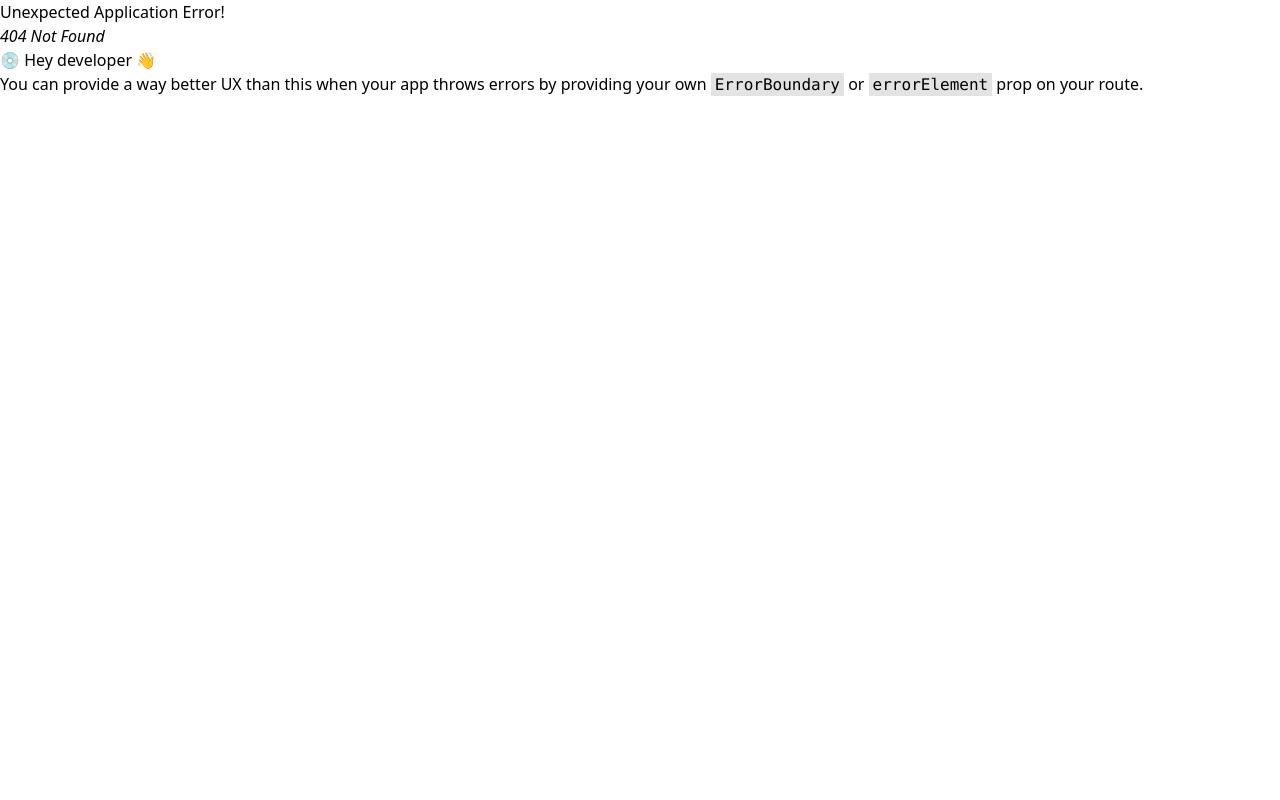
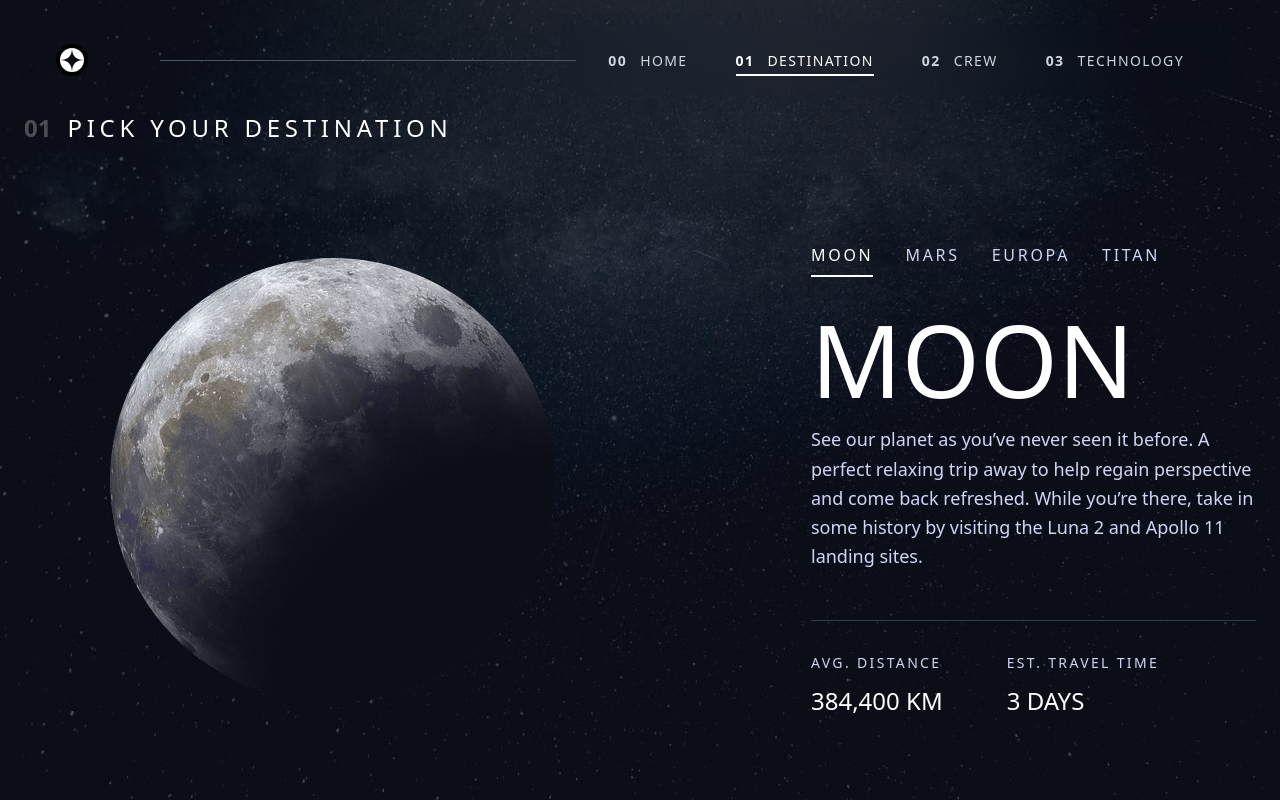
Before and after one commit to Ebrahim-hamada/Space, a React (Vite) app: page /destination in a window 1280 px wide. Before the commit this address had no page. Built offline with nearby package versions, Linux system fonts and the light colour scheme.

Commit message:
secound commit

```diff
--- a/src/App.jsx
+++ b/src/App.jsx
@@ -2,12 +2,15 @@ import React from 'react'
 import { createBrowserRouter, RouterProvider } from 'react-router-dom'
 import Layout from './Components/Layout/Layout'
 import Home from './Components/home/Home';
+import Destination from './Components/Destination/Destination';
 
 const App = () => {
   const router= createBrowserRouter([
     {
       path:"" , element: <Layout/>, children:[
-        {index:true , element:<Home/>}]
+        {index:true , element:<Home/>},
+        {path:"/destination" , element:<Destination/>},
+      ]
 
     }
   ])
--- /dev/null
+++ b/src/Components/destination/Destination.jsx
@@ -0,0 +1,131 @@
+import React, { useEffect, useState } from 'react';
+import './Destination.css'
+import desktopBackground from "../../assets/image/destination/background-destination-desktop.jpg";
+import tabletBackground from "../../assets/image/destination/background-destination-tablet.jpg";
+import mobileBackground from "../../assets/image/destination/background-destination-mobile.jpg";
+import moon from "../../assets/image/destination/image-moon.png";
+import mars from "../../assets/image/destination/image-mars.png";
+import europa from "../../assets/image/destination/image-europa.png";
+import titan from "../../assets/image/destination/image-titan.png";
+
+const Destination = () => {
+  const [activeDestination, setActiveDestination] = useState('MOON');
+  const [backgroundImage, setBackgroundImage] = useState(desktopBackground); // تصحيح خطأ كتابة desktop
+
+  useEffect(() => {
+    const handleResize = () => {
+      if (window.innerWidth <= 768) {
+        setBackgroundImage(mobileBackground);
+      } else if (window.innerWidth <= 1024) {
+        setBackgroundImage(tabletBackground);
+      } else {
+        setBackgroundImage(desktopBackground);
+      }
+    };
+    handleResize();
+    window.addEventListener("resize", handleResize);
+    return () => window.removeEventListener("resize", handleResize);
+  }, []);
+
+  const destinations = {
+    MOON: {
+      title: 'MOON',
+      description: "See our planet as you’ve never seen it before. A perfect relaxing trip away to help regain perspective and come back refreshed. While you’re there, take in some history by visiting the Luna 2 and Apollo 11 landing sites.",
+      avgDistance: '384,400 KM',
+      estTravelTime: '3 DAYS',
+      image: moon // إزالة الأقواس المعقوفة
+    },
+    MARS: {
+      title: 'MARS',
+      description: "Don't forget to pack your hiking boots. You'll need them to tackle Olympus Mons, the tallest planetary mountain in our solar system. It's two and a half times the size of Everest!",
+      avgDistance: '225 MIL. KM',
+      estTravelTime: '9 MONTHS',
+      image: mars // إزالة الأقواس المعقوفة
+    },
+    EUROPA: {
+      title: 'EUROPA',
+      description: 'The smallest of the four Galilean moons orbiting Jupiter, Europa is a winter lover\'s dream. With an icy surface, it\'s perfect for a bit of ice skating, curling, hockey, or simple relaxation in your snug wintery cabin.',
+      avgDistance: '628 MIL. KM',
+      estTravelTime: '3 YEARS',
+      image: europa // إزالة الأقواس المعقوفة
+    },
+    TITAN: {
+      title: 'TITAN',
+      description: 'The only moon known to have a dense atmosphere other than Earth, Titan is a home away from home (just a few hundred degrees colder!). As a bonus, you get striking views of the Rings of Saturn.',
+      avgDistance: '1.6 BIL. KM',
+      estTravelTime: '7 YEARS',
+      image: titan // إزالة الأقواس المعقوفة
+    }
+  };
+
+  const currentDest = destinations[activeDestination];
+
+  return (
+    <div
+      className="min-h-screen text-white bg-cover bg-center bg-no-repeat"
+      style={{
+        backgroundImage: `url(${backgroundImage})`,
+      }}
+    >
+      <div className="container mx-auto px-6 py-8 max-w-7xl min-h-screen flex flex-col">
+        <div className="mt-20">
+          <div className="flex items-center space-x-4">
+            <span className="text-[#4D4D56] font-bold text-2xl">01</span>
+            <h1 className="text-2xl tracking-[4.75px] text-white">PICK YOUR DESTINATION</h1>
+          </div>
+        </div>
+
+        <div className="flex flex-col lg:flex-row items-center justify-between gap-16 flex-grow mt-12">
+          <div className="lg:w-1/2 flex justify-center">
+            <img
+              src={currentDest.image}
+              alt={currentDest.title}
+              className="w-full max-w-[445px] h-auto object-contain animate-fade-in"
+            />
+          </div>
+
+          <div className="lg:w-1/2 max-w-[445px] text-white text-center lg:text-start">
+            <div className="flex space-x-8 mb-8">
+              {Object.keys(destinations).map((dest) => (
+                <button
+                  key={dest}
+                  onClick={() => setActiveDestination(dest)}
+                  className={`pb-2 text-base tracking-[2.7px] cursor-pointer whitespace-nowrap ${
+                    activeDestination === dest
+                      ? 'text-white border-b-2 border-white'
+                      : 'text-[#D0D6F9] border-b-2 border-transparent hover:border-gray-500'
+                  }`}
+                >
+                  {dest}
+                </button>
+              ))}
+            </div>
+
+            <h2 className="text-[80px] md:text-[100px] font-normal leading-none mb-4">
+              {currentDest.title}
+            </h2>
+
+            <p className="text-[#D0D6F9] leading-relaxed mb-12 text-lg">
+              {currentDest.description}
+            </p>
+
+            <div className="pt-8 border-t border-[#383B4B]">
+              <div className="flex flex-col sm:flex-row justify-start gap-8 sm:gap-16">
+                <div>
+                  <span className="block text-[#D0D6F9] text-sm tracking-[2.35px] mb-3">AVG. DISTANCE</span>
+                  <span className="block text-2xl text-white">{currentDest.avgDistance}</span>
+                </div>
+                <div>
+                  <span className="block text-[#D0D6F9] text-sm tracking-[2.35px] mb-3">EST. TRAVEL TIME</span>
+                  <span className="block text-2xl text-white">{currentDest.estTravelTime}</span>
+                </div>
+              </div>
+            </div>
+          </div>
+        </div>
+      </div>
+    </div>
+  );
+};
+
+export default Destination;
```
Also changed, not shown: src/Components/destination/Destination.css (added).
